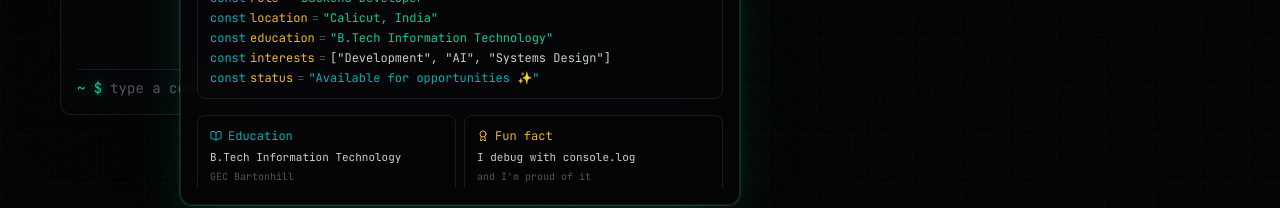
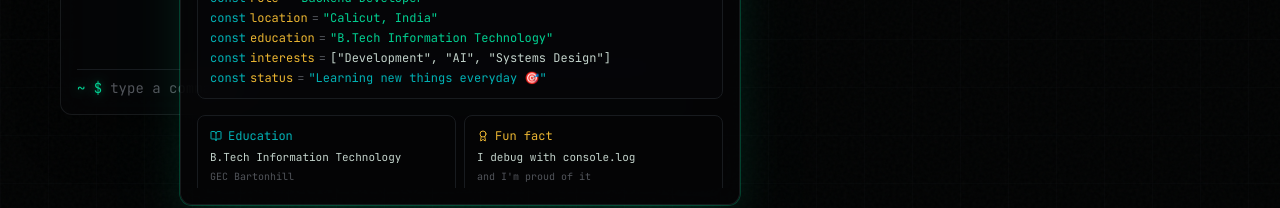
Before and after one commit to srygnk-jpg/portfolio.me, a Next.js app: page /portfolio.me/ in a window 1280 px wide. Both pictures are taken after a click on the button "About". Shown: the part 345-553 px from the top of the page. Built offline with nearby package versions, Linux system fonts and the light colour scheme.

Commit message:
update: status message and availability text in about section

```diff
--- a/components/desktop.tsx
+++ b/components/desktop.tsx
@@ -253,7 +253,7 @@ export function Desktop() {
               ))}
             </div>
             <div className="text-xs text-muted-foreground font-mono">
-              <span className="text-primary">●</span> Available for opportunities
+              <span className="text-primary">●</span> Curiously building
             </div>
           </div>
 
--- a/components/windows/AboutContent.tsx
+++ b/components/windows/AboutContent.tsx
@@ -27,7 +27,7 @@ export function AboutContent() {
             { key: "location", value: '"Calicut, India"', color: "text-primary" },
             { key: "education", value: '"B.Tech Information Technology"', color: "text-primary" },
             { key: "interests", value: '["Development", "AI", "Systems Design"]', color: "text-foreground" },
-            { key: "status", value: '"Available for opportunities ✨"', color: "text-terminal-cyan" },
+            { key: "status", value: '"Learning new things everyday 🎯"', color: "text-terminal-cyan" },
           ].map(({ key, value, color }) => (
             <div key={key} className="flex flex-wrap gap-1">
               <span className="text-terminal-cyan">{"const"}</span>
@@ -66,7 +66,7 @@ export function AboutContent() {
         <span className="text-terminal-dim">|</span>
         <span className="inline-flex items-center gap-1">
           <span className="h-2 w-2 rounded-full bg-primary animate-pulse" />
-          Open to work
+          curiously building
         </span>
       </div>
     </div>
```
